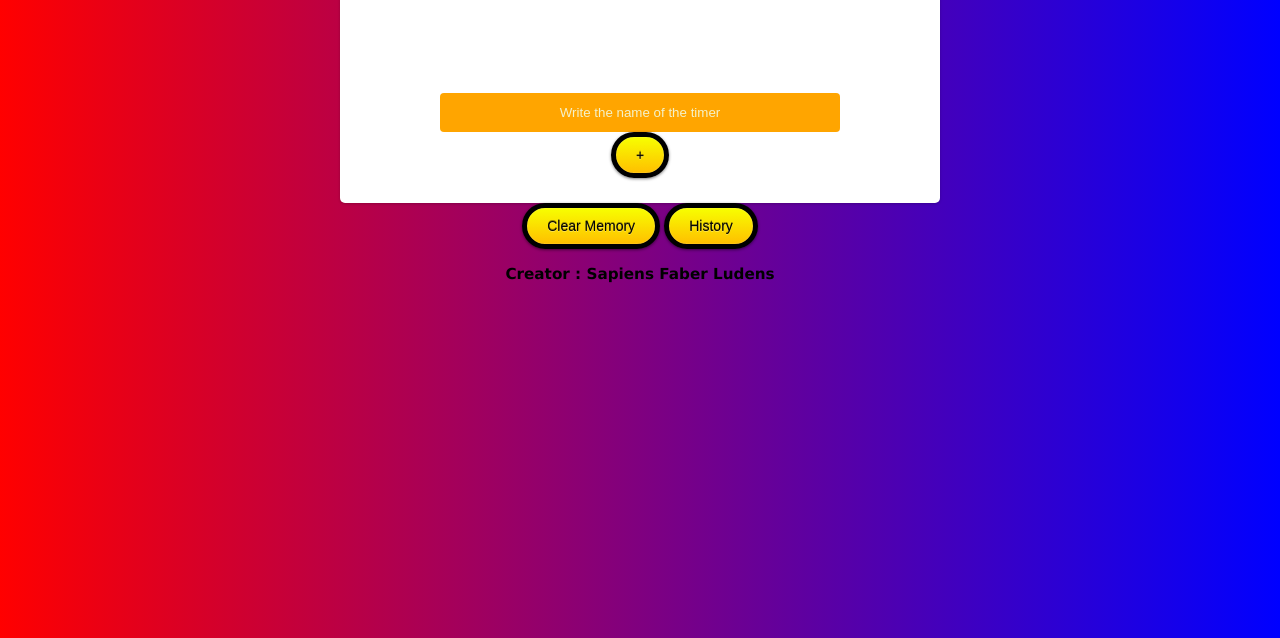
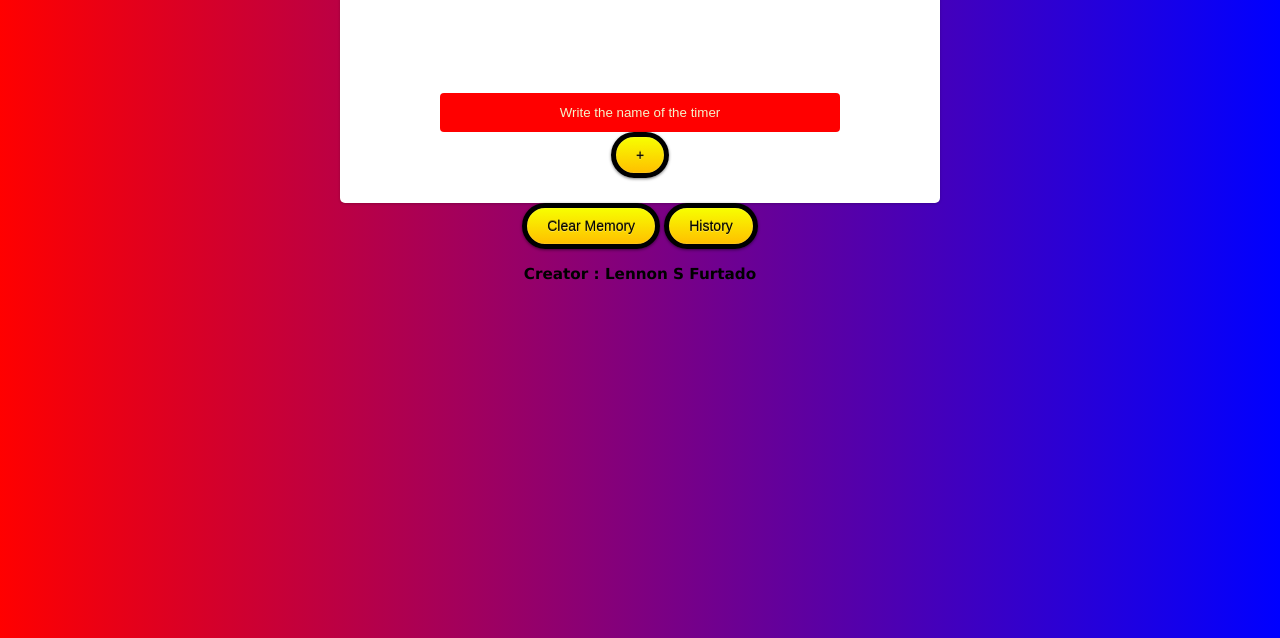
Before and after one commit to Biosdead/TimerTask, a plain HTML site: page index.html in a window 1280 px wide. Shown: the part 162-800 px from the top of the page. Drawn offline with Linux system fonts and the light colour scheme.

Commit message:
Creator name added

```diff
--- a/TimerTask.js
+++ b/TimerTask.js
@@ -173,6 +173,7 @@ function idiom(){
     language[7] = "Restaurar";
     language[8] = "Atual";
     language[9] = "Você realmente deseja Apagar os Temporizadores?";
+    language[10] = "Criador : Lennon S Furtado";
   }else {
     language[0] = "Write the name of the timer";
     language[1] = "Clear Memory";
@@ -184,11 +185,13 @@ function idiom(){
     language[7] = "Restore";
     language[8] = "Current";
     language[9] = "Do you really want to erase all the timertasks?";
+    language[10] = "Creator : Lennon S Furtado";
   }
 
   document.getElementById('TimerName').value = language[0];
   document.getElementById('Clear').innerHTML = language[1];
   document.getElementById('history').innerHTML = language[2];
+  document.getElementById('creator').innerHTML = language[10];
 }
 
 function ShowAddDiv(){
--- a/index.html
+++ b/index.html
@@ -12,6 +12,6 @@
 <footer>
 <button id="Clear" type="button" name="ClearMemory" onclick="ClearMemory();"> Clear Memory </button>
 <button id="history" type="button" name="History" onclick="ShowHistory();">History</button>
-<h3>Creator : Sapiens Faber Ludens</h3>
+<h3 id="creator">Creator : Sapiens Faber Ludens</h3>
 </footer>
 </html>
--- a/myStyle.css
+++ b/myStyle.css
@@ -79,7 +79,8 @@ input {
 	display: inline-block;
 	color: #f4f2ca;
 	text-align: center;
-	background-color: orange;
+	/*background-color: orange;*/
+  background-color: red;
 	padding: .9em 1.8em;
 	border: none;
 	cursor: pointer;
@@ -92,8 +93,9 @@ input {
 	transition: all .1s linear;
 }
 input:hover {
-	background-color: #d0432a;
-}
+	/*background-color: #d0432a;*/
+  background-color: blue;
+  }
 
 /* after button is clicked */
 input.active {
@@ -103,8 +105,3 @@ input.active {
 	text-align: left;
 	cursor: inherit;
 }
-
-.disabledbutton {
-    pointer-events: none;
-    opacity: 0.4;
-}
```
